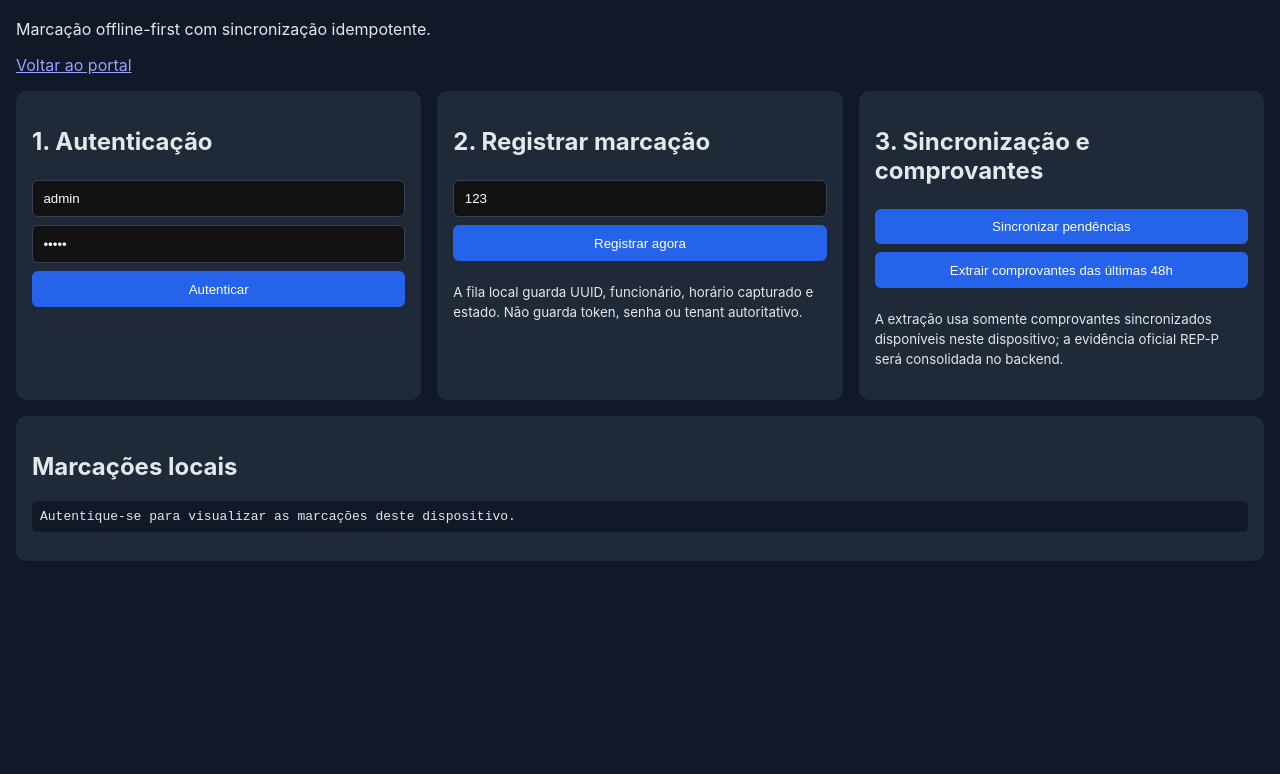
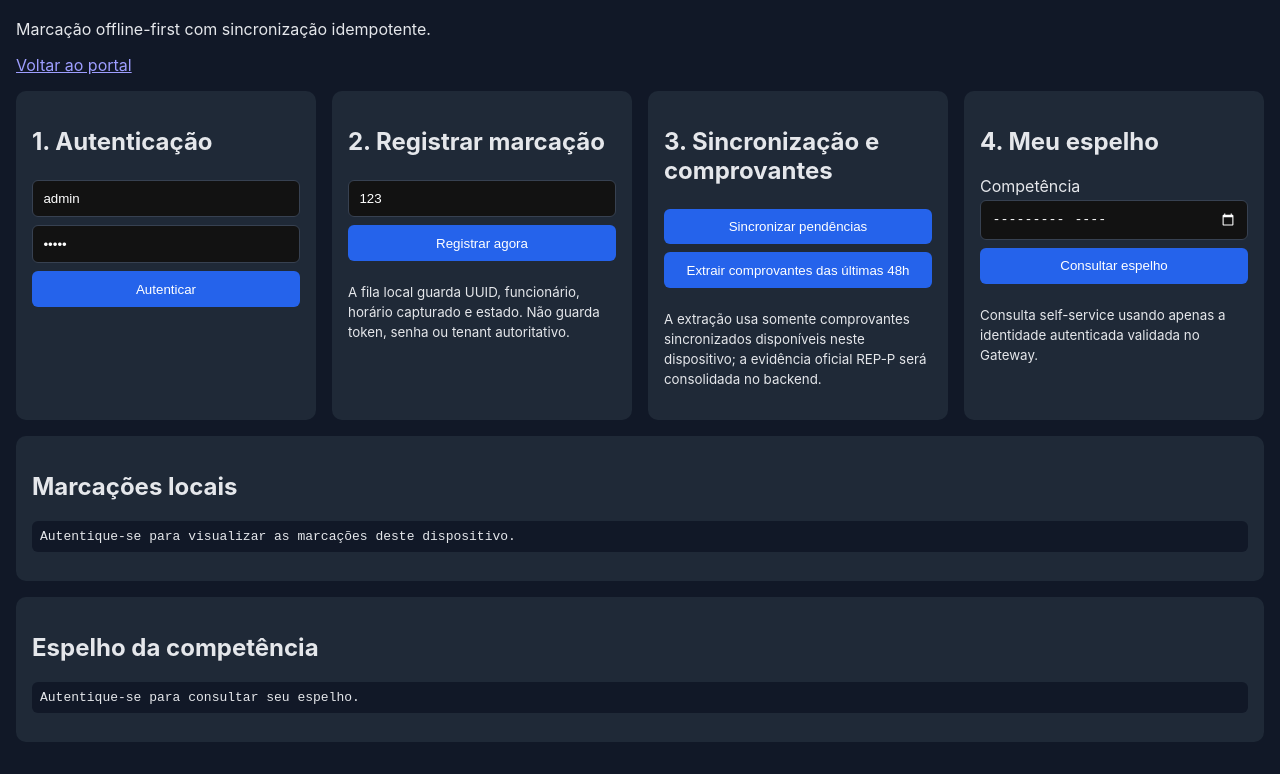
Before and after one commit to thallysonsalazar2025/payroll-portal-client, a plain HTML site: page point.html in a window 1280 px wide. Shown: the part 79-853 px from the top of the page. Before the commit the page ends 800 px from the top, so only its background shows below. Drawn offline with Linux system fonts and the light colour scheme.

Commit message:
feat(H10): add self-service timesheet surface

```diff
--- a/point.html
+++ b/point.html
@@ -15,8 +15,10 @@
       <article class="card"><h2>1. Autenticação</h2><form id="point-login-form"><input name="username" value="admin" required aria-label="Usuário"><input name="password" value="admin" type="password" required aria-label="Senha"><button>Autenticar</button></form></article>
       <article class="card"><h2>2. Registrar marcação</h2><form id="clock-form"><input name="employeeId" value="123" required aria-label="Funcionário"><button>Registrar agora</button></form><p><small>A fila local guarda UUID, funcionário, horário capturado e estado. Não guarda token, senha ou tenant autoritativo.</small></p></article>
       <article class="card"><h2>3. Sincronização e comprovantes</h2><button id="sync-point-btn" type="button">Sincronizar pendências</button> <button id="export-point-receipts-btn" type="button">Extrair comprovantes das últimas 48h</button><p><small>A extração usa somente comprovantes sincronizados disponíveis neste dispositivo; a evidência oficial REP-P será consolidada no backend.</small></p><p id="point-status" aria-live="polite"></p></article>
+      <article class="card"><h2>4. Meu espelho</h2><form id="timesheet-form"><label>Competência <input id="timesheet-competence" name="competence" type="month" required></label><button>Consultar espelho</button></form><p><small>Consulta self-service usando apenas a identidade autenticada validada no Gateway.</small></p></article>
     </section>
     <section class="card"><h2>Marcações locais</h2><pre id="queue-output" aria-live="polite"></pre></section>
+    <section class="card"><h2>Espelho da competência</h2><pre id="timesheet-output" aria-live="polite">Autentique-se para consultar seu espelho.</pre></section>
   </main>
   <script type="module" src="src/point.js"></script>
 </body>
```
